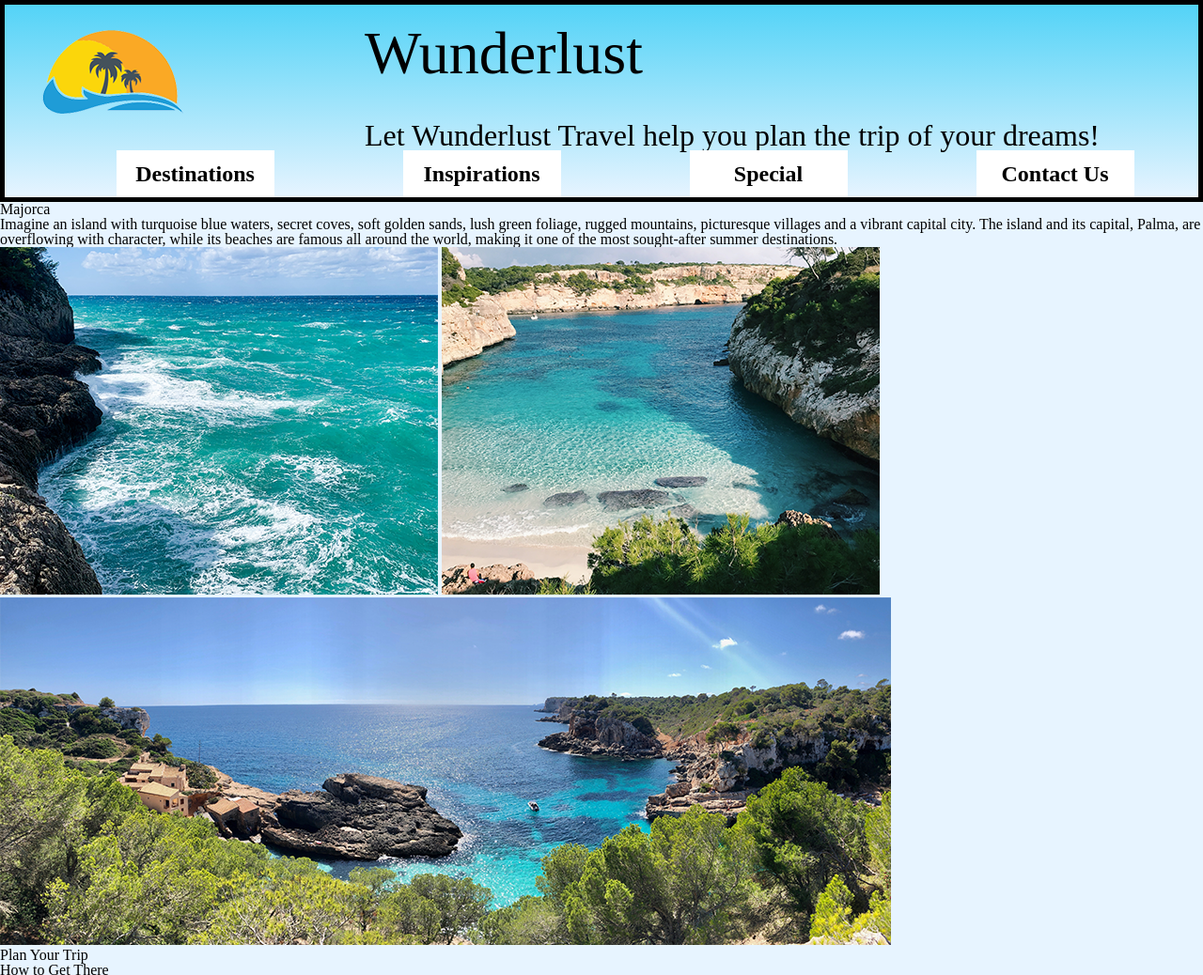
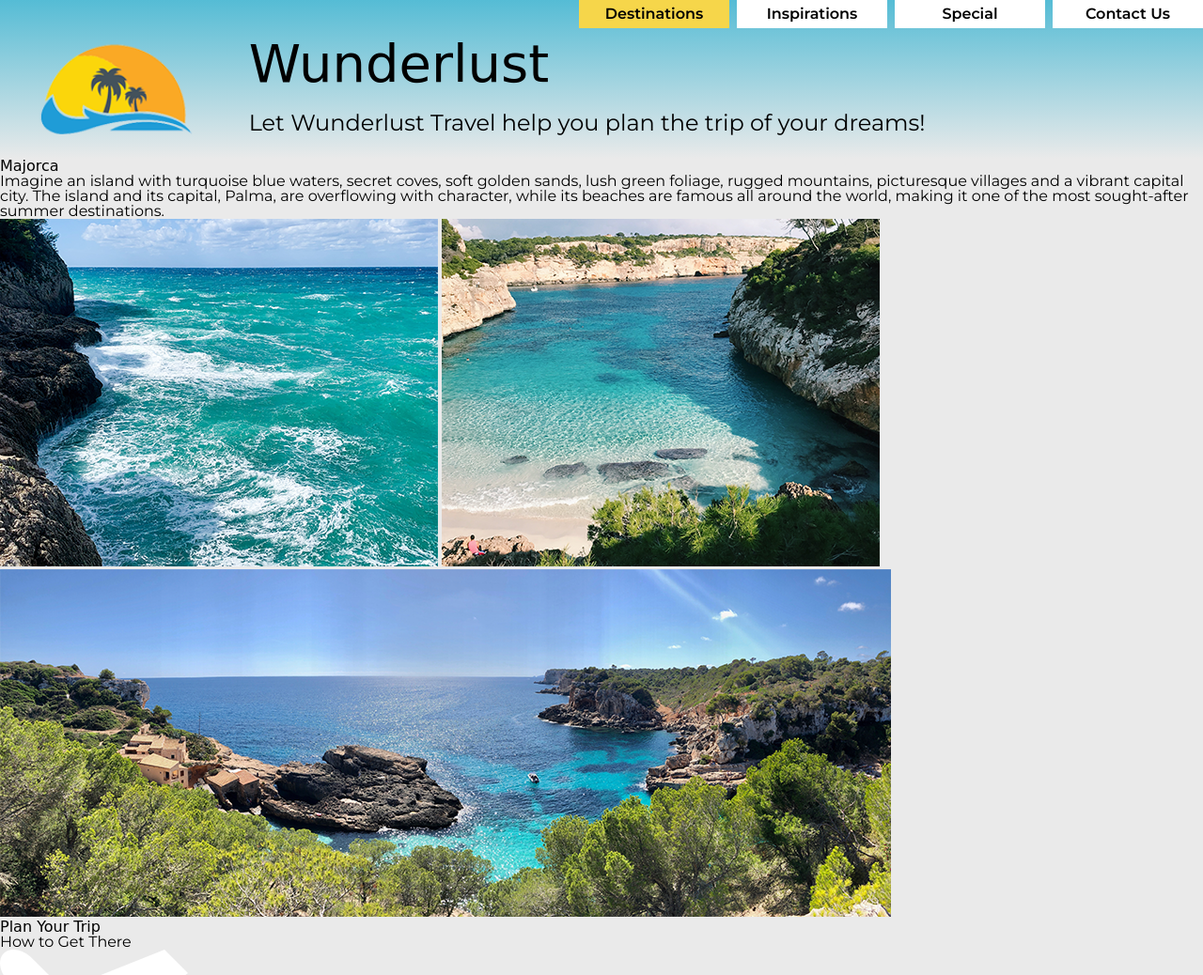
Before and after one commit to UnavoidableArrowgance/Wunderlust, a plain HTML site: page wunderlust-majorca.html in a window 1280 px wide. Shown: the top 1038 px of the page at 94% size. Drawn offline with Linux system fonts and the light colour scheme; a web font is replaced by a local one.

Commit message:
finished headings for various sizing

```diff
--- a/styles.css
+++ b/styles.css
@@ -51,23 +51,40 @@ table {
 
 /* my styles below*/
 
+@import url('https://fonts.googleapis.com/css2?family=Molle&family=Roboto+Flex:opsz,slnt,wdth,wght,GRAD,XOPQ,XTRA,YOPQ,YTAS,YTDE,YTFI,YTLC,YTUC@8..144,-10..0,25..151,100..1000,-200..150,27..175,323..603,25..135,649..854,-305..-98,560..788,416..570,528..760&display=swap');
+
+
 :root{
-    font-size: 16px;
-    --fonts: Montserrat, sans-serif;
-    --light-gray: #e7f4ff;
-    --med-gray: #555;
-    --white: #fff;
+    --font-size: 16px;
+    --fonts-base: Montserrat, sans-serif;
+    --fonts-heading: "Molle", cursive;
+    --ylw: #F6D64A;
+    --teal: #55BCD5;
+    --prpl: #9B26B0;
+    --blu: #499BD2;
+    --dk-gray: #222222;
+    --lt-gray: #EAEAEA;
+    --wte: #FFFFFF;
+    --blk: #000000;
+}
+
+h1,h2,h3{
+    font-family: var(--fonts-heading)
+
+}
+h4,p,q,small,nav,button,form{
+    font-family: var(--fonts-base)
+
 }
 
 header {
-    background: linear-gradient(to bottom, #53d3f7, var(--light-gray));
+    background: linear-gradient(to bottom, var(--teal), var(--lt-gray));
 }
 main {
-    background-color: var(--light-gray);
+    background-color: var(--lt-gray);
 }
 
 header img{
-    max-width: 40vw;
     min-width: 220px;
 }
 
@@ -105,7 +122,7 @@ header input{
     overflow:hidden;
 }
 
-@media only screen and (max-width: 599px) {
+@media only screen and (max-width: 767px) {
 
     header #menu-toggle ul{
         display:none;
@@ -121,7 +138,7 @@ header input{
     header label{
         display: flex;
         position: absolute;
-        background-color:gold;
+        background-color: var(--ylw);
         width:45%;
         height:70px;
         top:1rem;
@@ -135,8 +152,8 @@ header input{
     }
 
     #toggle:checked+label {
-        background-color:black;
-        color:white;
+        background-color:var(--blk);
+        color:var(--wte);
         width:100%;
 
     }
@@ -156,10 +173,10 @@ header input{
 
     #toggle:checked ~ ul a{
         display: flex;
-        background-color:rgb(33, 176, 212);
-        border-bottom:2px solid black;
+        background-color:var(--teal);
+        border-bottom:2px solid var(--blk);
         text-decoration: none;
-        color:black;
+        color:var(--blk);
         font-weight: bold;
         justify-content: center;
         align-items: center;
@@ -169,12 +186,14 @@ header input{
     }
 
     #toggle:checked ~ ul a:hover{
-        background-color: pink;
+        background-color: var(--prpl);
     }
 }
 header h1{
     padding-left: 3rem;
     font-size: 4em;
+    font-family: var(--fonts-heading)
+
 }
 
 header p{
@@ -182,27 +201,37 @@ header p{
     font-size: 2em;
 }
 
-@media only screen and (min-width: 600px){
+@media only screen and (min-width: 768px) and (max-width: 1199px){
     header{
         display:grid;
-        grid-template:
+        grid-template-columns: min-content 1fr;
+        grid-template-areas:
         "logo title"
         "logo slogan"
         "menu menu"
         ;
-        border: 5px solid black;
     }
     header img{
         grid-area: logo;
-        margin-top: 20px;
+        margin-top: 40px;
+        justify-self: end;
+        height: 75%;
     }
     header h1{
         grid-area: title;
-        margin-top: 20px;
+        margin-top: 40px;
+        font-size: 3.5em;
+        margin-left: -30px;
     }
     header p{
         grid-area: slogan;
         font-weight: lighter;
+        font-size: 1.5em;
+        line-height: 1.5em;
+        margin-top:-30px;
+        margin-bottom: 20px;
+        margin-left: -30px;
+        padding-right: 10px;
     }
     header nav{
         grid-area: menu;
@@ -212,22 +241,95 @@ header p{
     }
     header nav ul{
         display: flex;
-        justify-content: space-around;
-        padding-left: 50px;
+        gap:1.5rem;
+        padding-left: 60px;
         align-items: center;
+        justify-content: left;
     }
     header nav ul a{
         display: flex;
-        background-color:var(--white);
+        background-color:var(--wte);
         text-decoration: none;
         color: black;
-        width:150px;
-        height: 100px;
         font-weight: bold;
         justify-content: center;
         align-items: center;
-        width:7em;
+        width:10rem;
         height: 50px;
-        font-size: 1.5em;
+        font-size: 1em;
+    }
+    li:first-child a{
+        background-color:var(--ylw);
+    }
+    header nav ul a:hover{
+        background-color:var(--prpl);
     }
 }
+
+
+@media only screen and (min-width: 1200px){
+    header{
+        display:grid;
+        grid-template-columns: min-content 1fr;
+        grid-template-areas:
+        "logo title"
+        "logo slogan"
+        ;
+    }
+    header img{
+        grid-area: logo;
+        margin-top: 40px;
+        justify-self: end;
+        height: 75%;
+    }
+    header h1{
+        grid-area: title;
+        margin-top: 40px;
+        font-size: 3.5em;
+        margin-left: -30px;
+    }
+    header p{
+        grid-area: slogan;
+        font-weight: lighter;
+        font-size: 1.5em;
+        line-height: 1.5em;
+        margin-top:-30px;
+        margin-bottom: 20px;
+        margin-left: -30px;
+        padding-right: 10px;
+    }
+    header nav{
+        grid-area: menu;
+    }
+    header nav :where(label, input){
+        display: none;
+    }
+    header nav ul{
+        display: flex;
+        position: absolute;
+        top:0;
+        right: 0;
+        gap: 0.5rem;
+        padding-left: 60px;
+        align-items: center;
+        justify-content: left;
+    }
+    header nav ul a{
+        display: flex;
+        background-color:var(--wte);
+        text-decoration: none;
+        color: black;
+        font-weight: bold;
+        justify-content: center;
+        align-items: center;
+        width:10rem;
+        height: 30px;
+        font-size: 1em;
+    }
+    li:first-child a{
+        background-color:var(--ylw);
+    }
+    header nav ul a:hover{
+        background-color:var(--prpl);
+    }
+}
```
